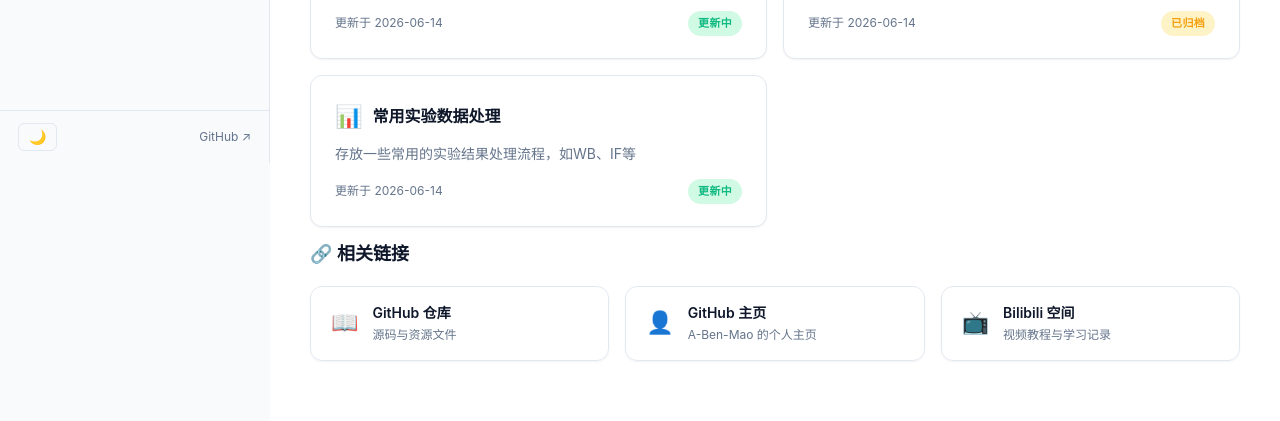
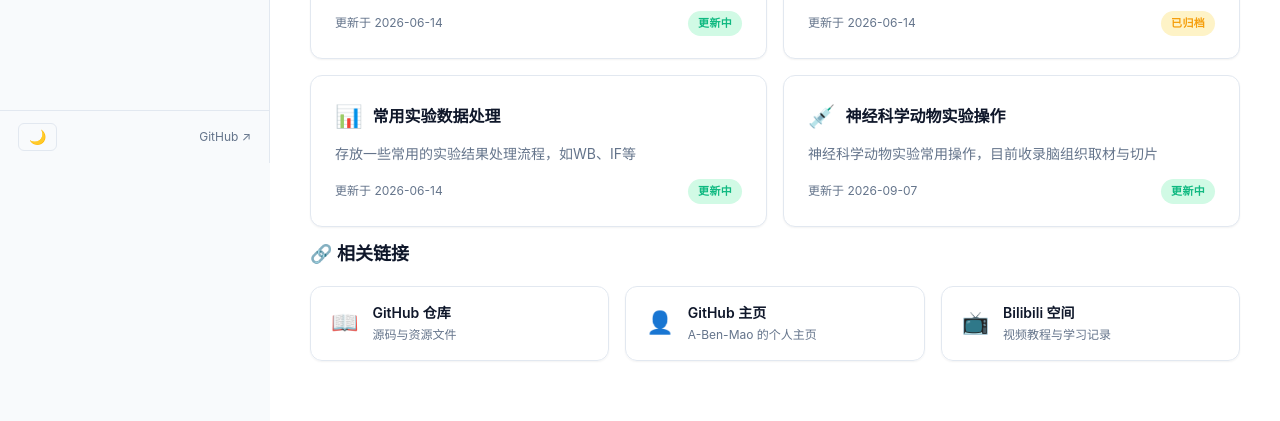
Before and after one commit to A-Ben-Mao/Medical_Self_Study_Repo, a plain HTML site: page docs/index.html in a window 1280 px wide. Shown: the part 637-1058 px from the top of the page. Drawn offline with nearby package versions, Linux system fonts and the light colour scheme.

Commit message:
Add 神经科学动物实验操作 topic chapter and wire into site
New umbrella topic repo/Neuro_animal_operation.md (first part: 脑组织取材
与切片, status 更新中); register in README overview/log, TOPICS array,
and date-sync maps so README/web updated dates auto-refresh.

```diff
--- a/docs/index.html
+++ b/docs/index.html
@@ -724,6 +724,9 @@ const TOPICS = [
   { id: 'data',  label: '常用实验数据处理',  icon: '📊', file: 'repo/Data_processing.md',
     desc: '存放一些常用的实验结果处理流程，如WB、IF等',
     status: 'active', created: '2026-01-07', updated: '2026-06-14' },
+  { id: 'animal', label: '神经科学动物实验操作', icon: '💉', file: 'repo/Neuro_animal_operation.md',
+    desc: '神经科学动物实验常用操作，目前收录脑组织取材与切片',
+    status: 'active', created: '2026-09-07', updated: '2026-09-07' },
 ];
 
 /* ===== DOM refs ===== */
```
Also changed, not shown: .github/scripts/sync-dates.js, 4 other files.
